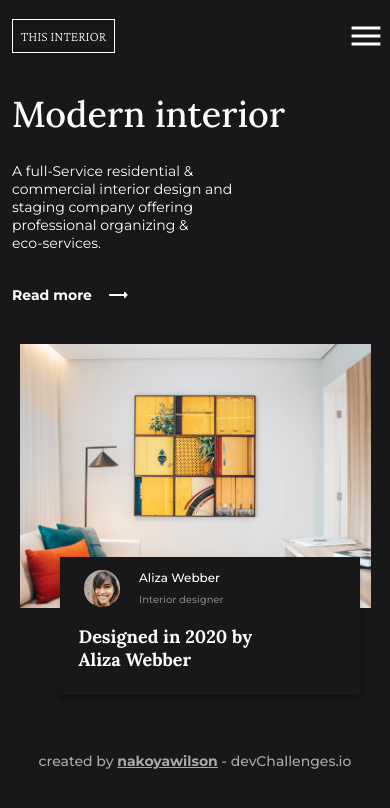
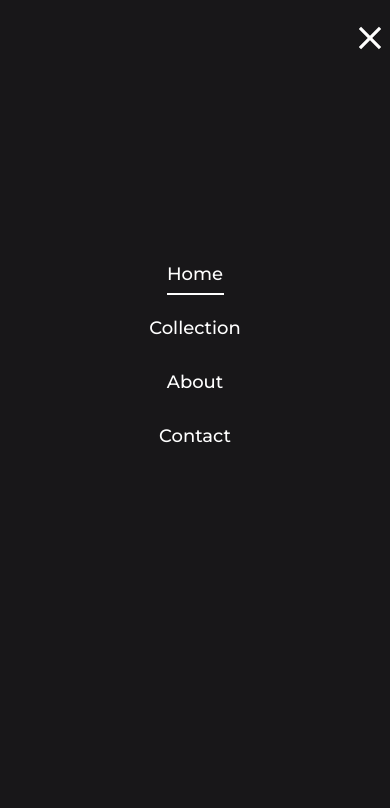
Before and after one commit to nakoyawilson/devChallenges-interior-consultant, a plain HTML site: page index.html in a window 390 px wide. Both pictures are taken after a click on the element 366 px from the left and 36 px from the top of the page. Drawn offline with nearby package versions, Linux system fonts and the light colour scheme.

Commit message:
Adjust margin on close button and fix open/close menu functionality

```diff
--- a/css/styles.css
+++ b/css/styles.css
@@ -259,18 +259,19 @@ body {
 @media screen and (max-width: 800px) {
   #mobile-navigation {
     position: fixed;
+    display: block;
     width: 100vw;
     height: 100vh;
     background-color: var(--bg-color);
-    padding: 1.37rem;
-    transform: translateX(-100%);
+    /* padding: 1.37rem; */
+    padding: 1.59375rem 0.5rem;
+    transform: translateX(100%);
     transition: transform 300ms ease-in-out;
     z-index: 10;
   }
 
-  .open {
+  #mobile-navigation.open {
     transform: translateX(0);
-    display: block;
   }
 
   .mobile-nav-header {
@@ -360,9 +361,10 @@ body {
     margin-right: 0;
   }
 
-  .main-image {
+  .main-image,
+  .main-text {
     width: min(100%, 351px);
-    margin: 0 auto;
+    margin-inline: auto;
   }
 
   .image {
--- a/index.html
+++ b/index.html
@@ -15,7 +15,7 @@
     <title>Devchallenges - Interior Consultant</title>
   </head>
   <body>
-    <div class="mobile-navigation" id="mobile-navigation">
+    <div id="mobile-navigation" class="mobile-navigation">
       <div class="mobile-nav-header">
         <div class="close-button">
           <svg
--- a/js/main.js
+++ b/js/main.js
@@ -3,7 +3,6 @@ const closeButton = document.querySelector(".close-button");
 const mobileNavigation = document.querySelector("#mobile-navigation");
 
 menuButton.addEventListener("click", () => {
-  console.log("clicked");
   mobileNavigation.classList.add("open");
 });
 
```
